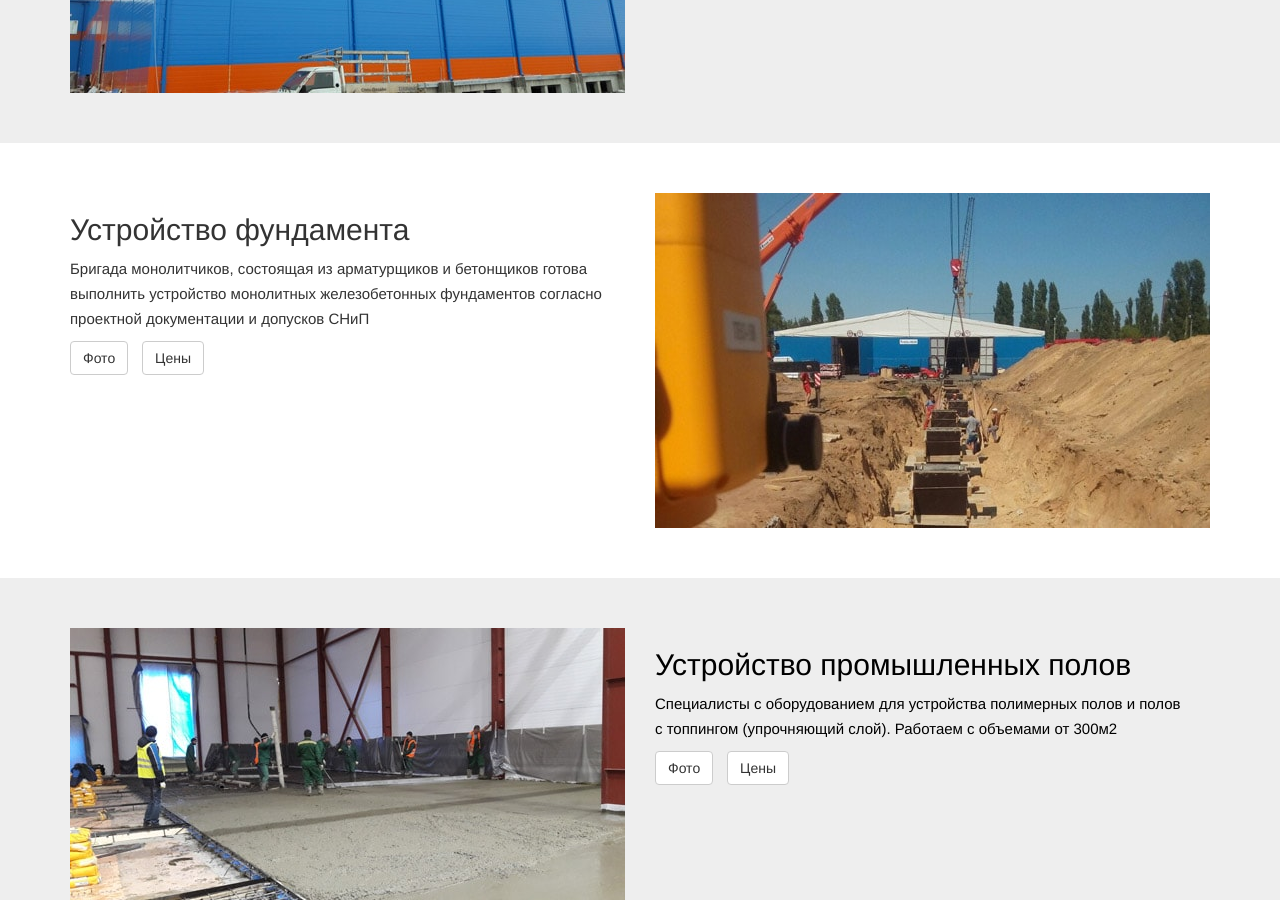
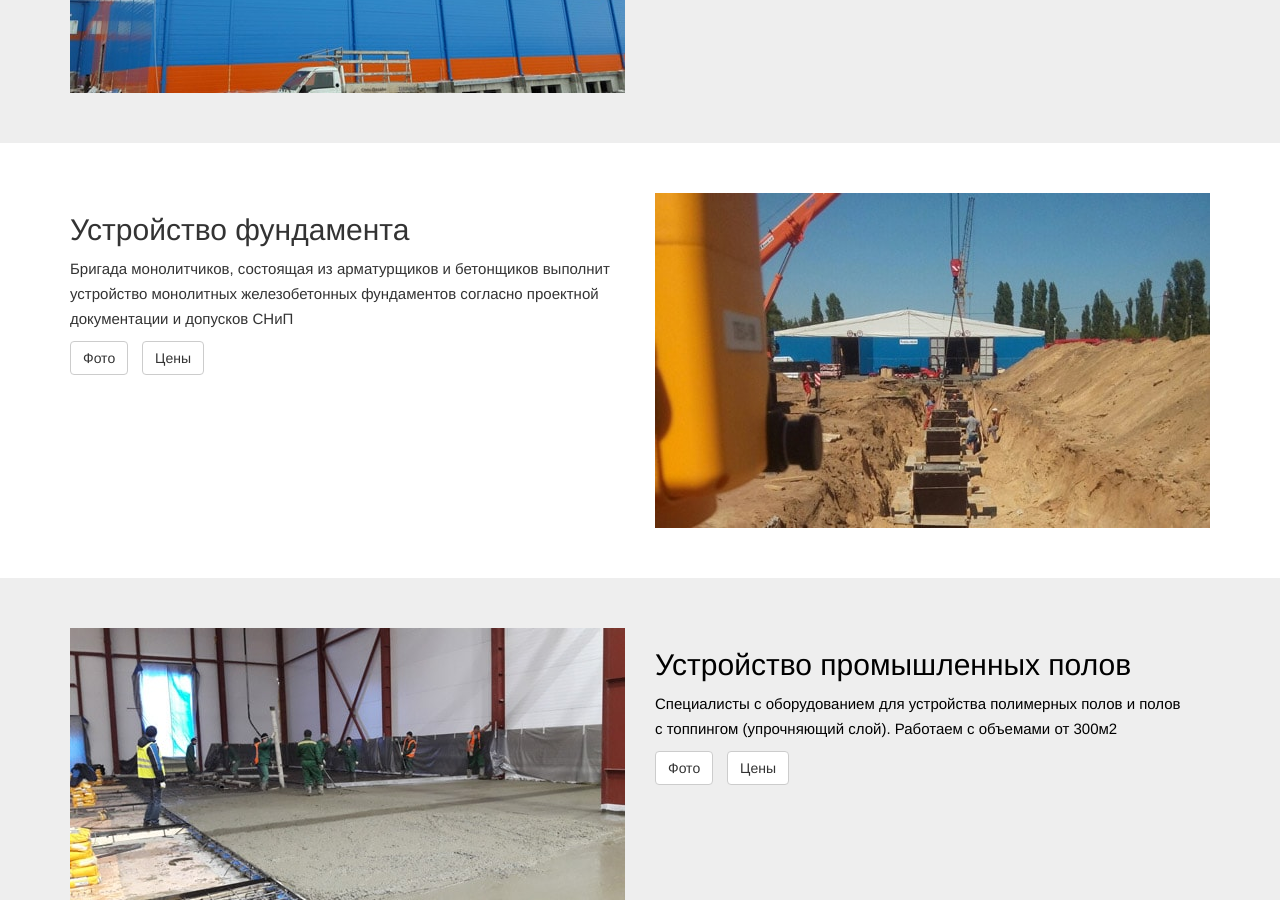
Before and after one commit to komarovalexander/site_bm, a Jekyll site: the page built from index.html, in a window 1280 px wide and 900 px high, scrolled down 1056 px. Built offline with Jekyll 4.4.1, drawn with Linux system fonts in a browser that asks for light colours; nearby versions of some CDN libraries; some web fonts are replaced.

Commit message:
no message

```diff
--- a/index.html
+++ b/index.html
@@ -82,7 +82,7 @@ description: "Специализируемся на монтаже металл
           <div class="section-title">
             <h2>Устройство фундамента</h2>
           </div>
-          <p>Бригада монолитчиков, состоящая из&nbsp;арматурщиков и&nbsp;бетонщиков готова выполнить устройство монолитных железобетонных фундаментов согласно проектной документации и&nbsp;допусков СНиП</p>
+          <p>Бригада монолитчиков, состоящая из&nbsp;арматурщиков и&nbsp;бетонщиков выполнит устройство монолитных железобетонных фундаментов согласно проектной документации и&nbsp;допусков СНиП</p>
           <a class="btn btn-default btn-space" href="/work/">Фото</a>
           <a class="btn btn-default" href="/price/#fundament">Цены</a>
         </div>
```
